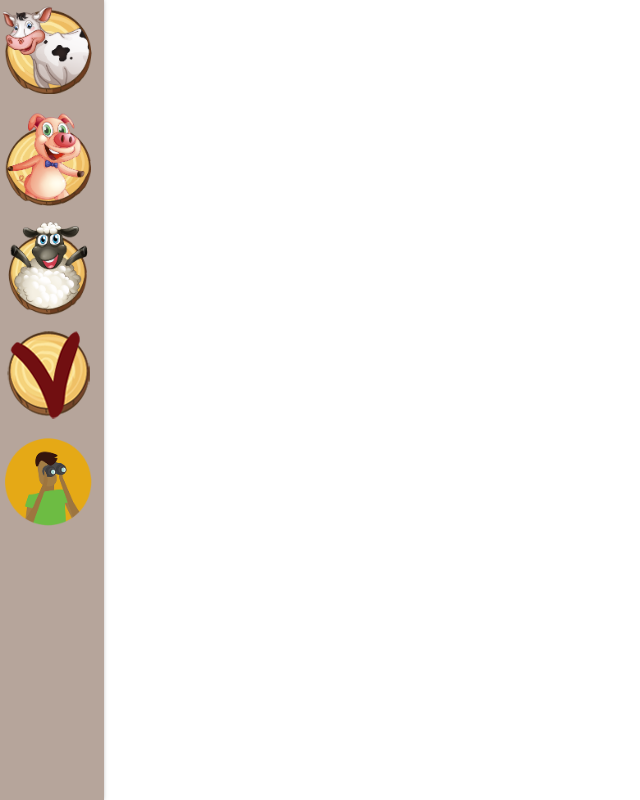
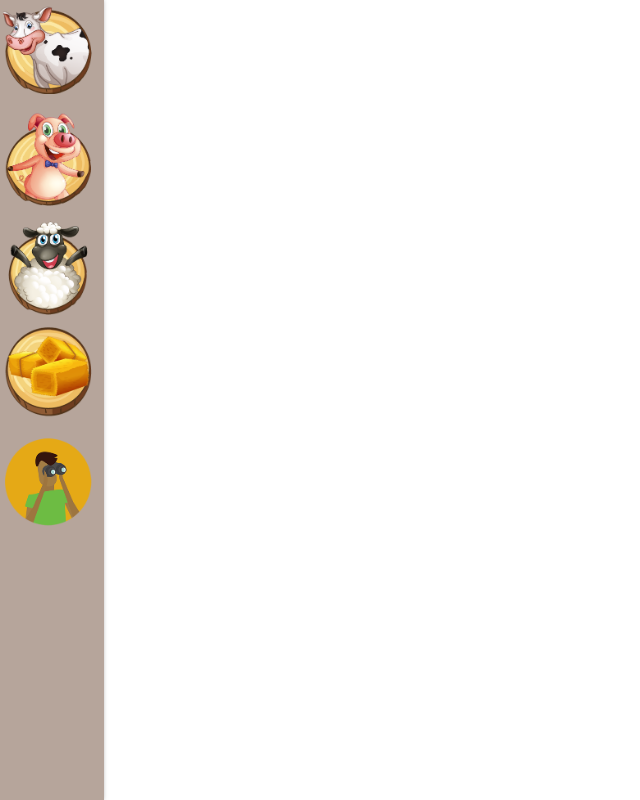
Before and after one commit to distoneman/circlev, a React (Create React App) app: page /#/ in a window 1280 px wide. Shown: the whole page, without its empty margins (0-640 px from the left). Built offline with nearby package versions, Linux system fonts and the light colour scheme.

Commit message:
updated beef form

```diff
--- a/src/components/BeefForm/BeefForm.jsx
+++ b/src/components/BeefForm/BeefForm.jsx
@@ -3,6 +3,7 @@ import axios from "axios";
 import moment from 'moment';
 import InputMask from 'react-input-mask';
 import jsPDF from "jspdf";
+import BeefInvoice from "./BeefInvoice";
 
 import './BeefForm.css'
 
@@ -82,22 +83,30 @@ export default class BeefForm extends Component {
     doc.text(this.state.customer, 15, 45);
     doc.text(this.state.phone, 15, 55);
     doc.text(`${this.state.baskets} Basket - Row ${this.state.row}`, 20, 63);
+    if(this.state.slaughter !== 0) {
       doc.text(this.state.slaughter, 20, 85, {align: 'right'});
       doc.text('Beef Slaughter', 27, 85);
       doc.text(`$${this.state.beefPrices.slaughter}`, 102, 85, {align: 'right'});
       doc.text(slaughterTotal, 132, 85, {align: 'right'})
+    }
+    if(this.state.cutWrap !== 0) {
       doc.text(this.state.cutWrap, 20, 95, {align: 'right'})
       doc.text('Cut & Wrap', 27, 95);
       doc.text(`$${this.state.beefPrices.cut_wrap}`, 102, 95, {align: 'right'});
       doc.text(cutWrapTotal, 132, 95, {align: 'right'});
+    }
+    if(this.state.patties !== 0){
       doc.text(this.state.patties, 20, 105, {align: 'right'})
       doc.text('Patties', 27, 105);
       doc.text(`$${this.state.beefPrices.patties}`, 102, 105, {align: 'right'});
       doc.text(pattiesTotal, 132, 105, {align: 'right'});
+    }
+    if(this.state.brand !== 0){
       doc.text(this.state.brand, 20, 115, {align: 'right'});
       doc.text('Brand Inspection', 27, 115);
       doc.text(`$${this.state.beefPrices.brand}`, 102, 115, {align: 'right'});
       doc.text(brandTotal, 132, 115, {align: 'right'});
+    }
     if(this.state.qtyOther !== 0){
       doc.text(this.state.qtyOther, 20, 125, {align: 'right'});
       doc.text(this.state.descOther, 27, 125);
--- /dev/null
+++ b/src/components/BeefForm/BeefInvoice.jsx
@@ -0,0 +1,27 @@
+import React, { Component } from "react";
+import axios from "axios";
+import jsPDF from "jspdf";
+
+
+export default class BeefInvoice extends Component {
+    constructor(props) {
+        super(props);
+        this.state = {
+            beefPrices: {}
+        }
+    }
+
+    async componentDidMount() {
+        let res = await axios.get("/beef/prices");
+        await this.setState({beefPrices: res.data[0]})
+        console.log(this.state.beefPrices)
+    }
+
+        render() {
+            return (
+                <div>
+                    <button>Print Invoice</button>
+                </div>
+            )
+        }
+    }
--- a/src/components/Nav/Nav.css
+++ b/src/components/Nav/Nav.css
@@ -20,8 +20,7 @@
 }
 
 .other-icon-container {
-  padding-top: 1.75em;
-  padding-left: .2em;
+  padding-top: 2.25em;
 }
 
 .nav-icon {
--- a/src/components/Nav/Nav.jsx
+++ b/src/components/Nav/Nav.jsx
@@ -7,7 +7,7 @@ import imgBeef from './../../images/beef.png';
 import imgPork from './../../images/pork.png';
 import imgSheep from './../../images/sheep.png';
 import imgOther from './../../images/other.png';
-import imgV from './../../images/v.png';
+// import imgV from './../../images/v.png';
 import imgSearch from './../../images/search.png';
 
 export default class Nav extends Component {
@@ -33,7 +33,7 @@ export default class Nav extends Component {
                 </div>
                 <div className="other-icon-container">
                     <Link to="/other">
-                        <img src={imgV} alt="Other Icon" className="nav-icon" />
+                        <img src={imgOther} alt="Other Icon" className="nav-icon" />
                     </Link>
                 </div>
                 <div className="search-icon-container">
--- a/src/routes.js
+++ b/src/routes.js
@@ -6,6 +6,7 @@ import PorkForm from './components/PorkForm/PorkForm';
 import SheepForm from './components/SheepForm/SheepForm';
 import OtherForm from './components/OtherForm/OtherForm';
 import Search from './components/Search/Search';
+import BeefInvoice from './components/BeefForm/BeefInvoice';
 
 export default (
     <Switch>
@@ -15,5 +16,6 @@ export default (
         <Route path='/sheep' component={SheepForm}/>
         <Route path='/other' component={OtherForm}/>
         <Route path='/search' component={Search}/>
+        <Route path='/beef-invoice/:beef-id' component={BeefInvoice}/>
     </Switch>
 )
```
Lines whose indentation alone changed are shown as unchanged.
